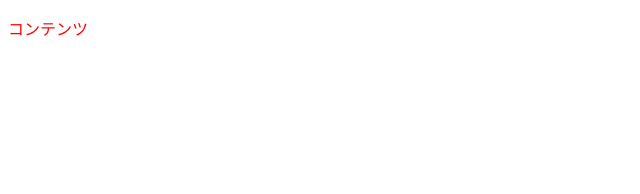
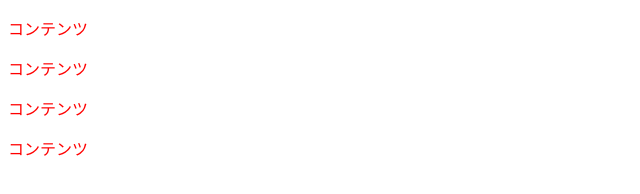
Before and after one commit to HirotoHorigome/test, a plain HTML site: page index.html in a window 1280 px wide. Shown: the whole page, without its empty margins (0-640 px from the left). Drawn offline with Linux system fonts and the light colour scheme.

Commit message:
初ブランチ

```diff
--- a/index.html
+++ b/index.html
@@ -11,6 +11,15 @@
     <p style="color: red;">
         コンテンツ
     </p>
+    <p style="color: red;">
+            コンテンツ
+    </p>
+    <p style="color: red;">
+        コンテンツ
+    </p>
+    <p style="color: red;">
+            コンテンツ
+    </p>
   </div>
 </body>
 
```
